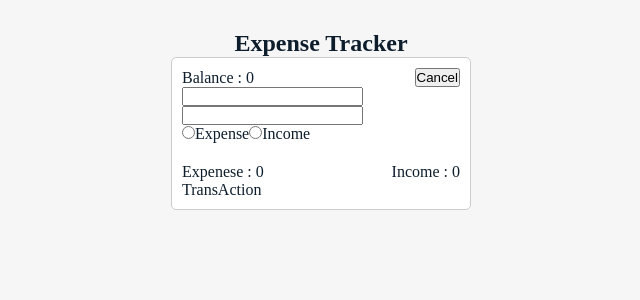
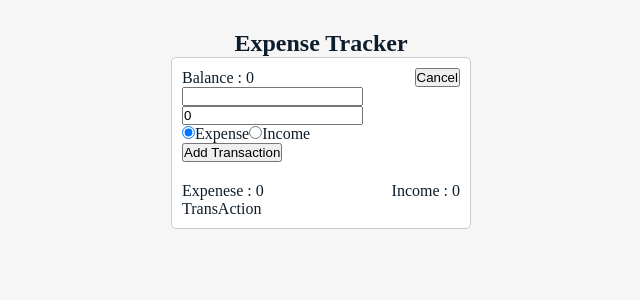
Before and after one commit to Ali-Doostali/Expense-Tracker, a React (Create React App) app: page / in a window 1280 px wide. Both pictures are taken after a click on the button "Add". Shown: the top 300 px of the page, without its empty margins (319-959 px from the left). Built offline with nearby package versions, Linux system fonts and the light colour scheme.

Commit message:
Added state to TransActionForm

```diff
--- a/src/components/ExpenseApp.jsx
+++ b/src/components/ExpenseApp.jsx
@@ -7,9 +7,19 @@
   const [income, setIncome] = useState(0);
   const [transaction, setTransaction] = useState([]);
 
+  const addTransaction = (formValues) => {
+    console.log(formValues);
+    const data = {...formValues , id : Date.now()};
+    setTransaction([...transaction,data]);
+  };
+
   return (
     <section className="container">
-      <OverViewComponent expense={expense} income={income} />
+      <OverViewComponent
+        expense={expense}
+        income={income}
+        addTransaction={addTransaction}
+      />
       <TransActionComponent transaction={transaction} />
     </section>
   );
--- a/src/components/OverViewComponent.jsx
+++ b/src/components/OverViewComponent.jsx
@@ -1,7 +1,7 @@
 import { useState } from "react";
 import TransActionForm from "./TransActionForm";
 
-const OverViewComponent = ({expense,income}) => {
+const OverViewComponent = ({expense,income,addTransaction }) => {
     const [isShow,setIsShow] = useState(false);
     return (
         <>
@@ -9,7 +9,7 @@
         <p>Balance : {income - expense}</p>
         <button onClick={()=> setIsShow((prevState)=> !prevState)}>{isShow ? "Cancel" : "Add"}</button>
       </div>
-      {isShow && <TransActionForm />}
+      {isShow && <TransActionForm  addTransaction={addTransaction}/>}
       <div className="resultSection">
         <div>Expenese : {expense}</div>
         <div>Income : {income}</div>
--- a/src/components/TransActionForm.jsx
+++ b/src/components/TransActionForm.jsx
@@ -1,16 +1,51 @@
-const TransActionForm = () => {
+import { useState } from "react";
+
+const TransActionForm = ({addTransaction}) => {
+  const [formValues, setFormValues] = useState({
+    type: "expense",
+    amount: 0,
+    desc: "",
+  });
+
+  const changeHandler = (e) => {
+    setFormValues({ ...formValues, [e.target.name]: e.target.value });
+  };
+
+  const submitHandler=(e)=> {
+    e.preventDefault();
+    addTransaction(formValues);
+};
+
   return (
-        <form>
-            <input type="text" name="desc" />
-            <input type="number" name="amount" />
+    <form onSubmit={submitHandler}>
+      <input type="text" name="desc" onChange={changeHandler} value={formValues.desc} />
+      <input
+        type="number"
+        name="amount"
+        onChange={changeHandler}
+        value={formValues.amount}
+      />
       <div>
-                <input type="radio" value="expense" name="type" />
+        <input
+          type="radio"
+          value="expense"
+          name="type"
+          onChange={changeHandler}
+          checked={formValues.type === "expense"}
+        />
         <label>Expense</label>
-                <input type="radio" value="income" name="type" />
+        <input
+          type="radio"
+          value="income"
+          name="type"
+          onChange={changeHandler}
+          checked={formValues.type === "income"}
+        />
         <label>Income</label>
       </div>
+      <button type="submit">Add Transaction</button>
     </form>
   );
-}
+};
 
 export default TransActionForm;
```
Lines whose indentation alone changed are shown as unchanged.
